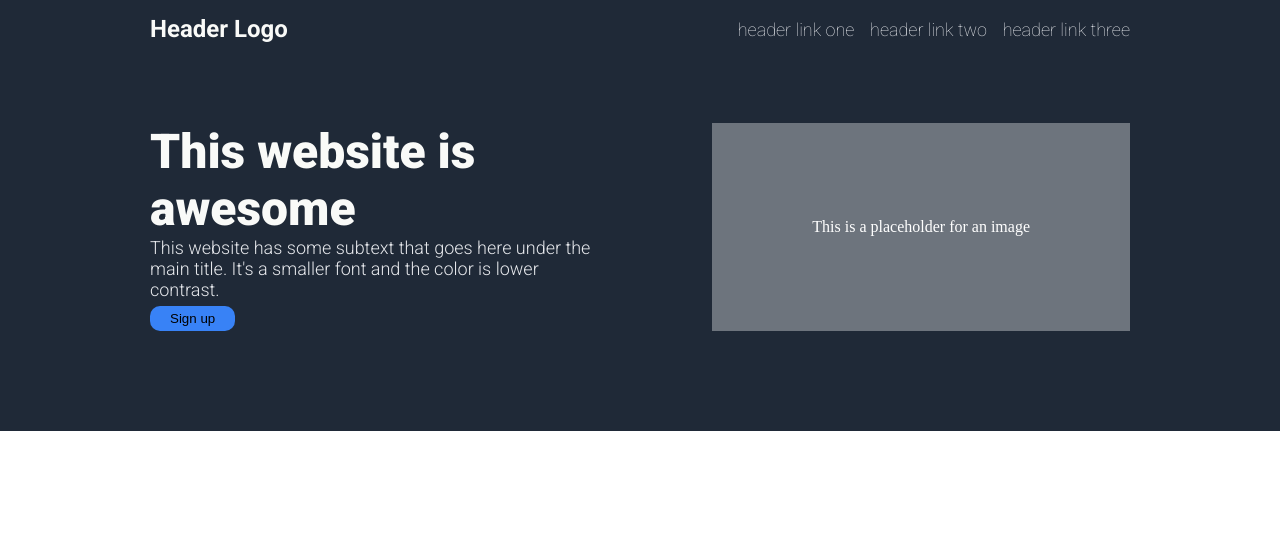
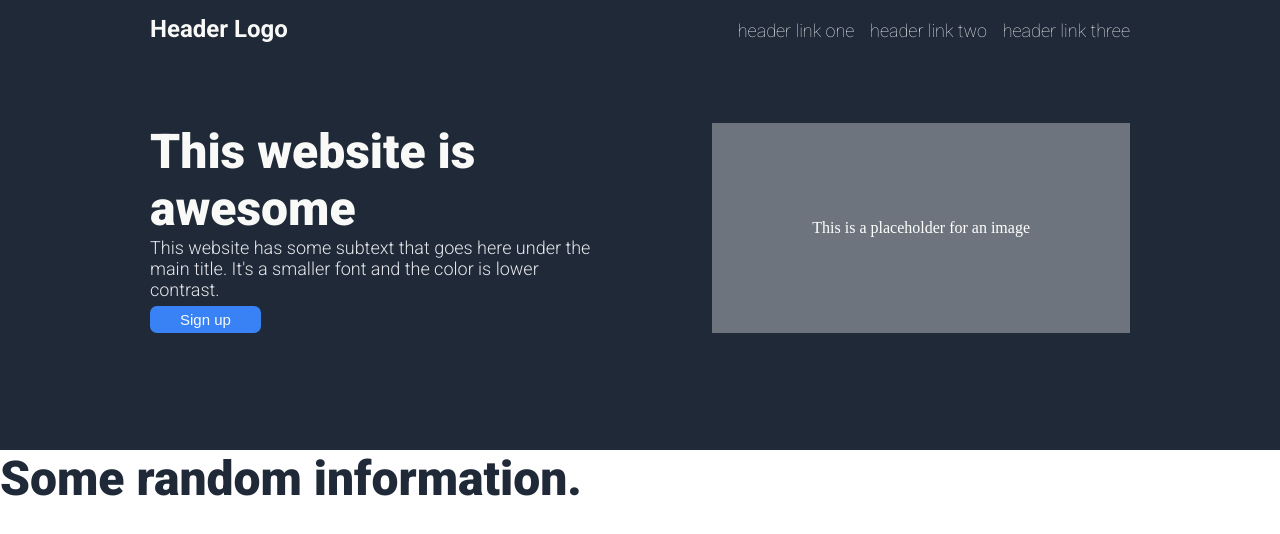
Before and after one commit to Ishan-Choudhary/TOP-foundations-landing-page, a plain HTML site: page index.html in a window 1280 px wide. Drawn offline with Linux system fonts and the light colour scheme.

Commit message:
Completion of hero image, begining of next section

```diff
--- a/index.html
+++ b/index.html
@@ -31,5 +31,26 @@
             </div>
         </div>
     </div>
+    <div class="information">
+        <div class="section-header">
+            <h1>Some random information.</h1>
+        </div>
+        <div class="small-container">
+            <div class="image-box"></div>
+            <div class="image-explanation"></div>
+        </div>
+        <div class="small-container">
+            <div class="image-box"></div>
+            <div class="image-explanation"></div>
+        </div>
+        <div class="small-container">
+            <div class="image-box"></div>
+            <div class="image-explanation"></div>
+        </div>
+        <div class="small-container">
+            <div class="image-box"></div>
+            <div class="image-explanation"></div>
+        </div>
+    </div>
 </body>
 </html>
--- a/style.css
+++ b/style.css
@@ -23,22 +23,28 @@ h1  {
     font-family: 'Roboto', sans-serif;
     font-weight: 900;
     font-size: 48px;
-    color: #F9FAF8
+    color: #1F2937;
 }
+/********************HERO SECTION STYLING BEGINING*************************/
 .hero-section {
     background-color: #1F2937;
     display: flex;
     flex-direction: column;
     padding-left: 150px;
     padding-right: 150px;
-    padding-bottom: 100px;
+    height: 450px;
+}
+
+.hero-section h1    {
+    color: #F9FAF8;
 }
 
 .header {
     display: flex;
-    flex: 1;
+    flex-direction: row;
+    flex: none;
     justify-content: space-between;
-    align-items: center;
+    align-items:baseline;
     margin-top: 15px;
 }
 
@@ -52,7 +58,7 @@ h1  {
 .main   {
     padding-top: 80px;
     display: flex;
-    flex: 1;
+    flex: none;
     flex-direction: row;
     justify-content: space-between;
 }
@@ -71,9 +77,11 @@ h1  {
 
 .hero-text button   {
     background-color: #3882F6;
-    border-width: 0px;
-    border-radius: 10px;
-    padding: 5px 20px;
+    border: none;
+    border-radius: 7px;
+    color: #F9FAF8;
+    font-size: 15px;
+    padding: 5px 30px;
 }
 
 .hero-image {
@@ -87,3 +95,4 @@ h1  {
     background-color: #6D747D;
     color: white;
 }
+/********************HERO SECTION STYLING ENDING*************************/
```
